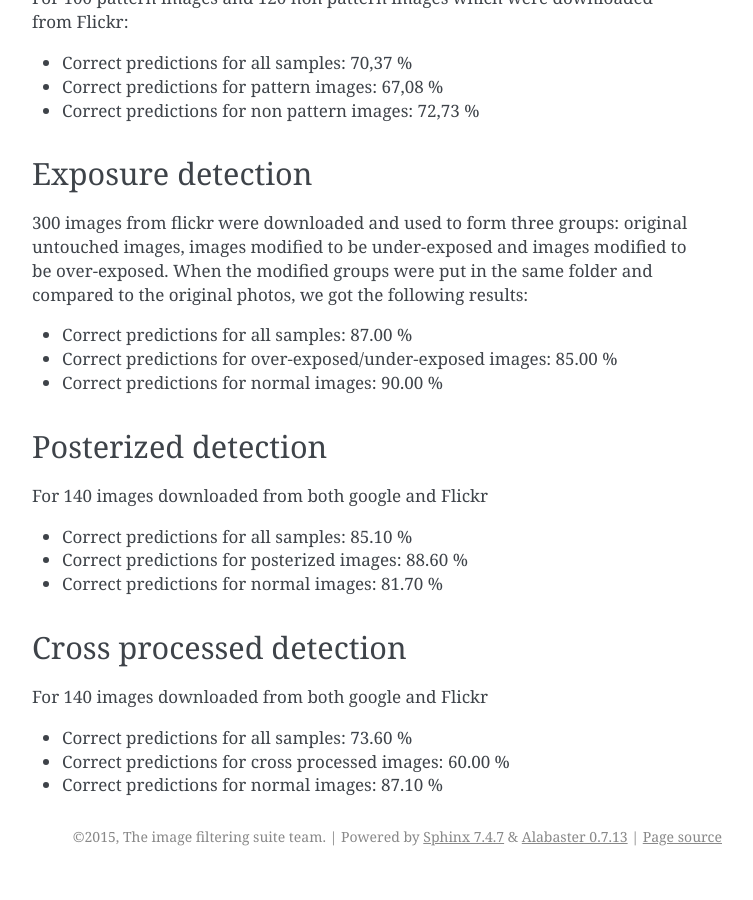
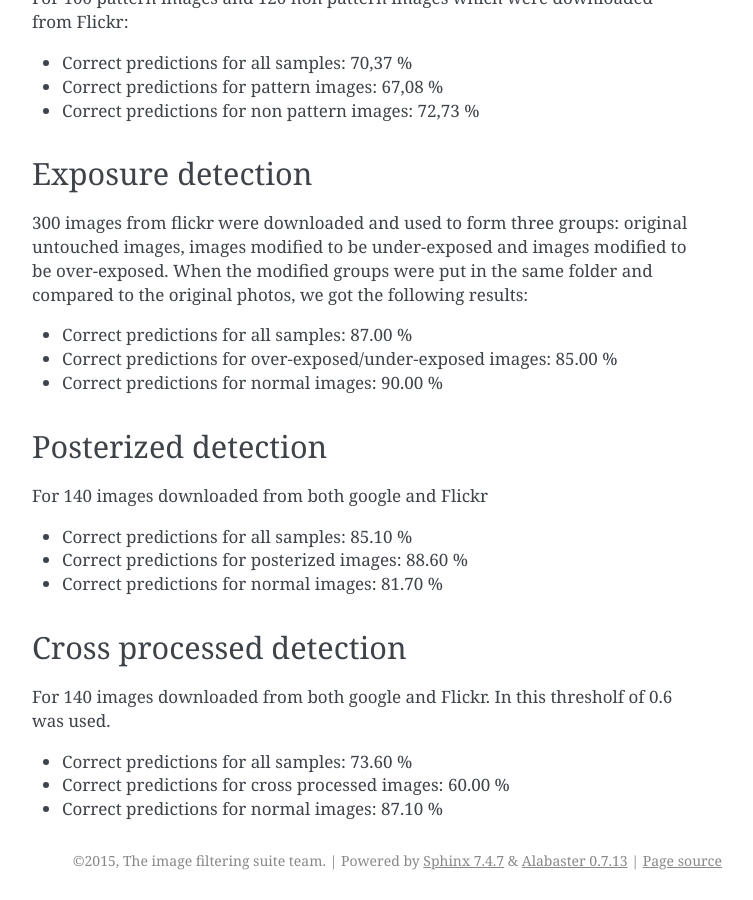
Before and after one commit to vismantic-ohtuprojekti/qualipy, a Sphinx documentation site: the page built from docs/accuracy.rst, in a window 1280 px wide and 900 px high, scrolled down 1313 px. Shown: the whole window, without its empty margins (388-1141 px from the left). Built offline with Sphinx 7.4.7, drawn with Linux system fonts in a browser that asks for light colours; before the commit the page ends 2189 px from its top, so only the background shows below that.

Commit message:
Threshold info added to accuracy documentation for cross processed

```diff
--- a/docs/accuracy.rst
+++ b/docs/accuracy.rst
@@ -69,7 +69,7 @@ For 140 images downloaded from both google and Flickr
 
 Cross processed detection
 -------------------------
-For 140 images downloaded from both google and Flickr
+For 140 images downloaded from both google and Flickr. In this thresholf of 0.6 was used.
 
 * Correct predictions for all samples:  73.60 %
 * Correct predictions for cross processed images: 60.00 %
```
